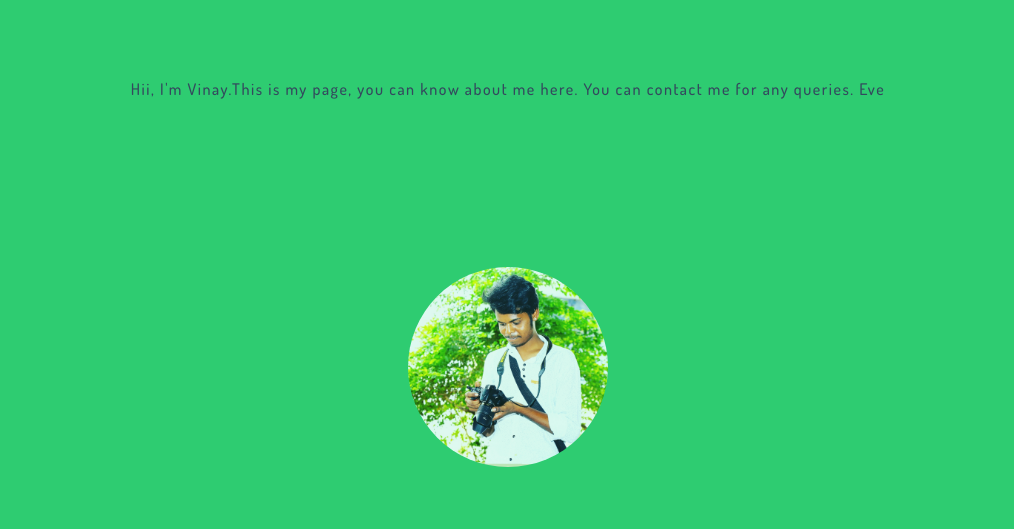
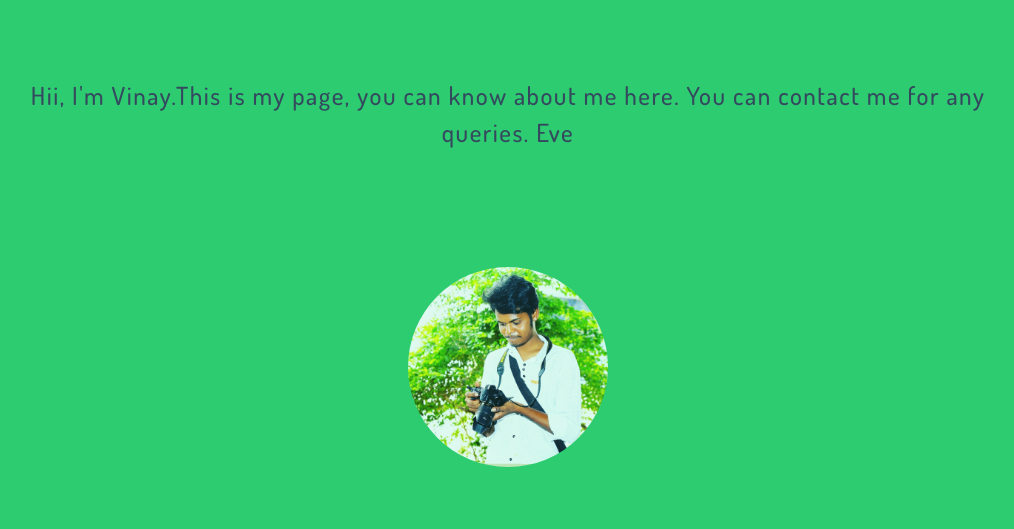
Before and after one commit to Nagaraju6242/vinay, a plain HTML site: page index.html in a window 1280 px wide. Shown: the part 238-767 px from the top of the page, without its empty margins (132-1146 px from the left). Drawn offline with Linux system fonts and the light colour scheme; a web font is replaced by a local one.

Commit message:
Update test.css

```diff
--- a/test.css
+++ b/test.css
@@ -31,7 +31,7 @@ p{
 .writing{
     width: auto;
     padding: 50px 150px;
-    font-size: 156%px;
+    font-size: 156%;
     height: 100px;
 }
 
```
